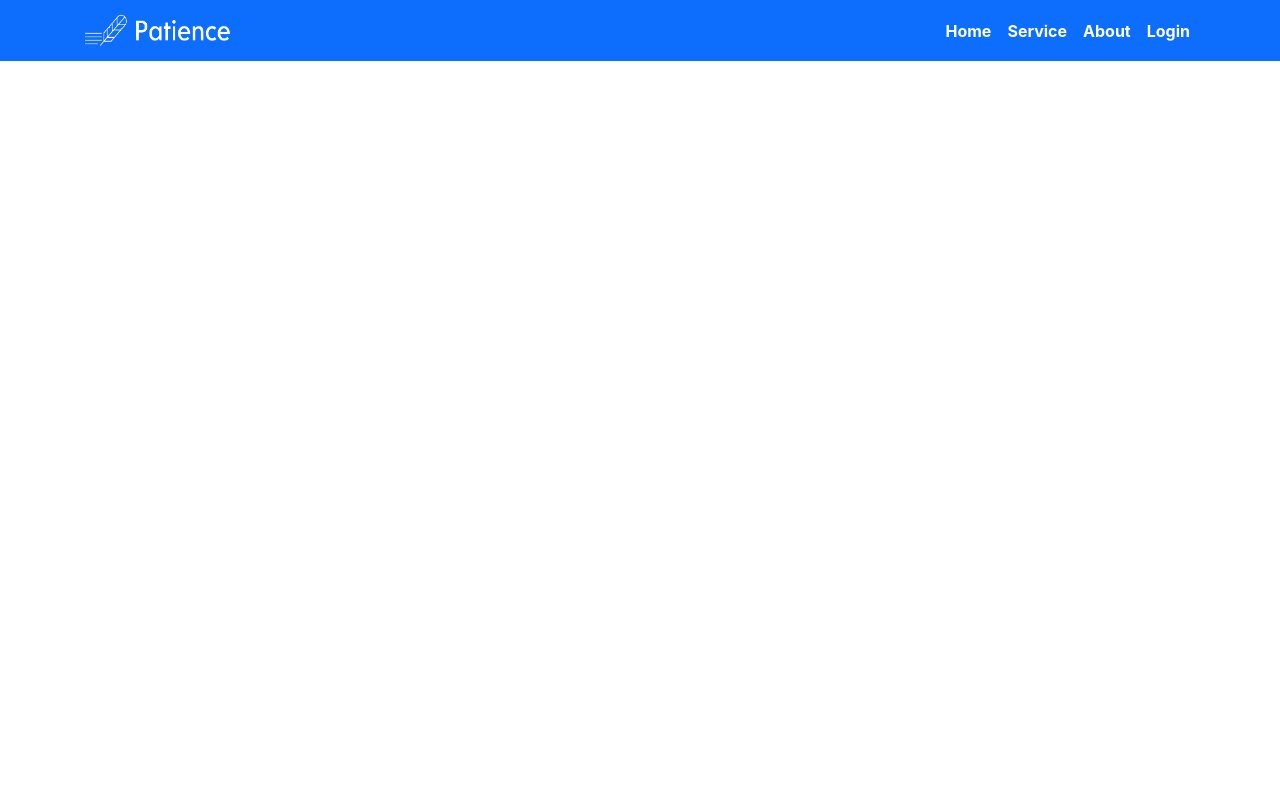
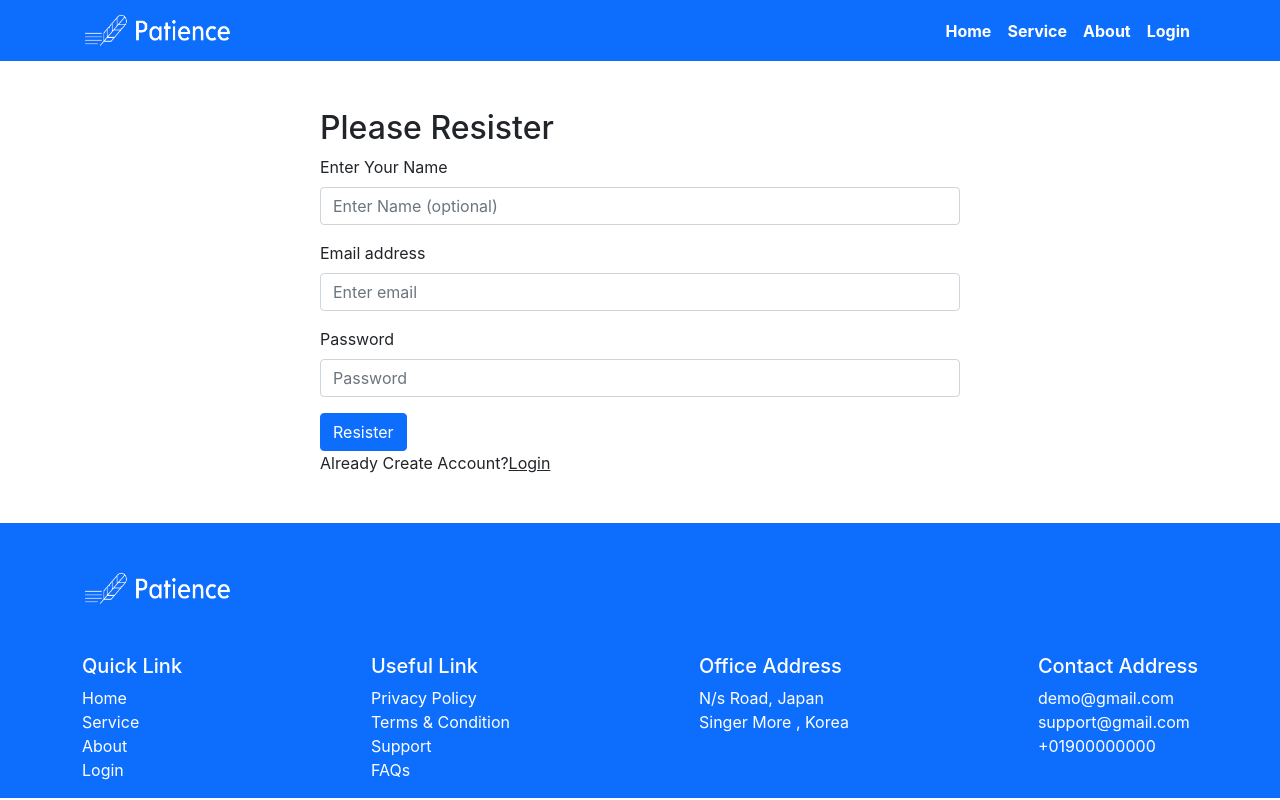
Before and after one commit to abunaserkayes0/Patience, a React (Create React App) app: page /resister in a window 1280 px wide. Built offline with nearby package versions, Linux system fonts and the light colour scheme.

Commit message:
design login and Resister

```diff
--- a/src/App.js
+++ b/src/App.js
@@ -1,8 +1,12 @@
 import 'bootstrap/dist/css/bootstrap.min.css';
 import { Route, Routes } from 'react-router-dom';
 import './App.css';
+import Footer from './Component/Footer/Footer';
 import Home from './Component/Home/Home';
+import Login from './Component/Login/Login';
 import Navigation from './Component/Navigation/Navigation';
+import Resister from './Component/Resister/Resister';
+
 function App() {
   return (
     <div>
@@ -10,7 +14,10 @@ function App() {
       <Routes>
         <Route path='/' element={<Home></Home>}></Route>
         <Route path='/home' element={<Home></Home>}></Route>
+        <Route path='/login' element={<Login></Login>}></Route>
+        <Route path='/resister' element={<Resister></Resister>}></Route>
       </Routes>
+      <Footer></Footer>
     </div>
   );
 }
--- a/src/Component/Home/Home.js
+++ b/src/Component/Home/Home.js
@@ -1,6 +1,5 @@
 import Banner from "../Banner/Banner";
 import Experts from "../Experts/Experts";
-import Footer from "../Footer/Footer";
 import Services from "../Services/Services";
 
 const Home = () => {
@@ -9,7 +8,6 @@ const Home = () => {
             <Banner></Banner>
             <Services></Services>
             <Experts></Experts>
-            <Footer></Footer>
         </div>
     );
 };
--- /dev/null
+++ b/src/Component/Login/Login.js
@@ -0,0 +1,40 @@
+import { Button, Form } from "react-bootstrap";
+import { useNavigate } from "react-router-dom";
+import "./Login.css";
+const Login = () => {
+  const navigate = useNavigate();
+  const navigateResisterPage = () => {
+    navigate("/resister");
+  };
+  return (
+    <div className="w-50 mx-auto my-5">
+      <h2>Please Login</h2>
+      <Form>
+        <Form.Group className="mb-3" controlId="formBasicEmail">
+          <Form.Label>Email address</Form.Label>
+          <Form.Control type="email" placeholder="Enter email" required />
+        </Form.Group>
+
+        <Form.Group className="mb-3" controlId="formBasicPassword">
+          <Form.Label>Password</Form.Label>
+          <Form.Control type="password" placeholder="Password" required />
+        </Form.Group>
+        <Button variant="primary" type="submit">
+          Login
+        </Button>
+        <p>
+          Create New Account?
+          <span
+            className="text-decoration-underline"
+            onClick={navigateResisterPage}
+            role="button"
+          >
+            Resister
+          </span>
+        </p>
+      </Form>
+    </div>
+  );
+};
+
+export default Login;
--- /dev/null
+++ b/src/Component/Resister/Resister.js
@@ -0,0 +1,46 @@
+import { Button, Form } from "react-bootstrap";
+import { useNavigate } from "react-router-dom";
+import "./Resister.css";
+
+const Resister = () => {
+  const navigate = useNavigate();
+  const navigateLoginPage = () => {
+    navigate("/login");
+  };
+  return (
+    <div className="w-50 mx-auto my-5">
+      <h2>Please Resister</h2>
+      <Form>
+        <Form.Group className="mb-3" controlId="formBasicName">
+          <Form.Label>Enter Your Name</Form.Label>
+          <Form.Control type="text" placeholder="Enter Name (optional)" />
+        </Form.Group>
+
+        <Form.Group className="mb-3" controlId="formBasicEmail">
+          <Form.Label>Email address</Form.Label>
+          <Form.Control type="email" placeholder="Enter email" required />
+        </Form.Group>
+
+        <Form.Group className="mb-3" controlId="formBasicPassword">
+          <Form.Label>Password</Form.Label>
+          <Form.Control type="password" placeholder="Password" required />
+        </Form.Group>
+        <Button variant="primary" type="submit">
+          Resister
+        </Button>
+        <p>
+          Already Create Account?
+          <span
+            className="text-decoration-underline"
+            onClick={navigateLoginPage}
+            role="button"
+          >
+            Login
+          </span>
+        </p>
+      </Form>
+    </div>
+  );
+};
+
+export default Resister;
```
Also changed, not shown: src/Component/Login/Login.css (added), src/Component/Resister/Resister.css (added).
